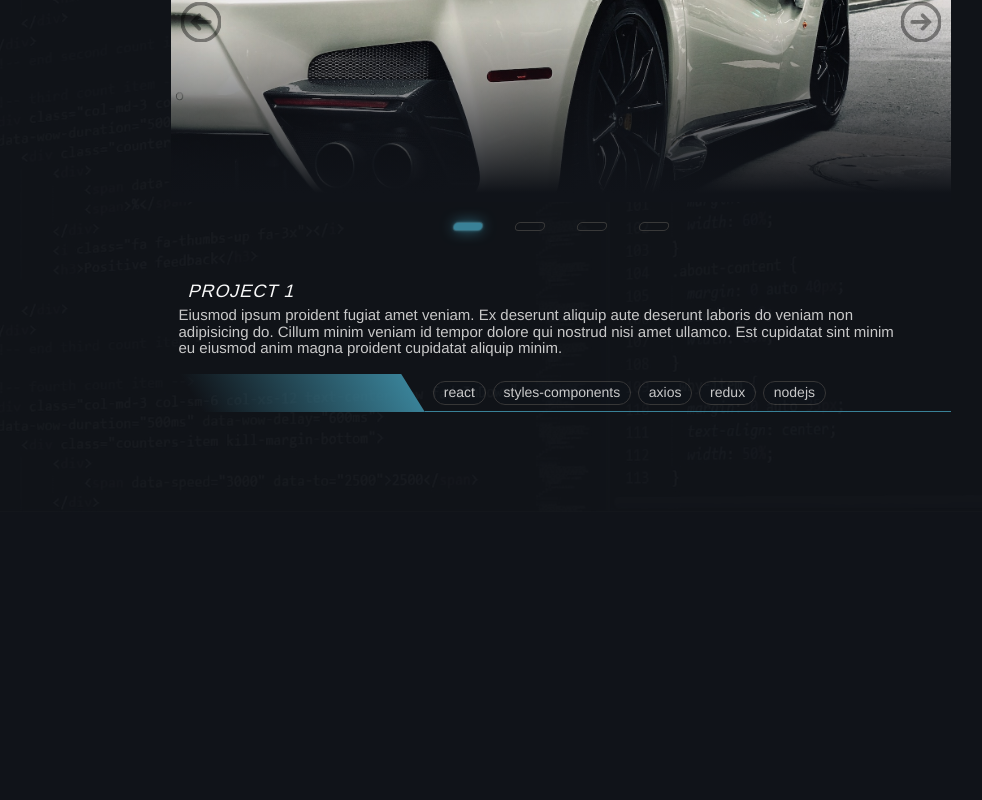
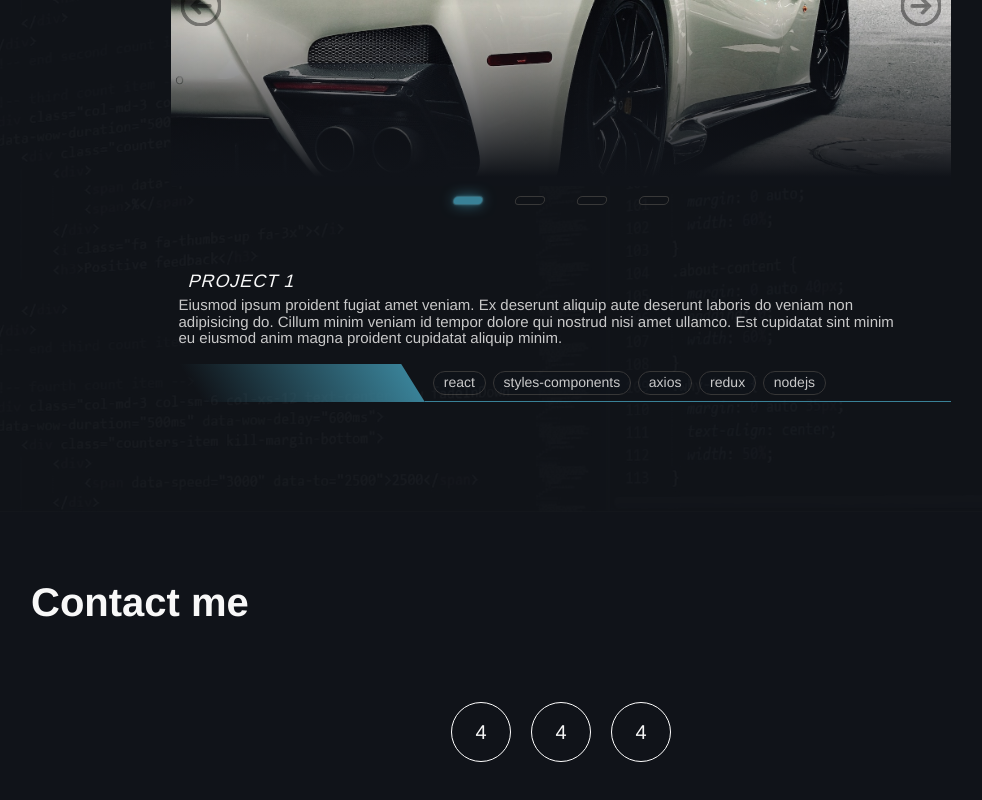
Before and after one commit to braian009/portfolio2, a Next.js app: page / in a window 1280 px wide. Shown: the part 2048-2848 px from the top of the page, without its empty margins (79-1061 px from the left). Before the commit the page ends 2560 px from the top, so only its background shows below. Built offline with nearby package versions, Linux system fonts and the light colour scheme.

Commit message:
contact section's mockup added

```diff
--- a/components/About/index.js
+++ b/components/About/index.js
@@ -35,13 +35,13 @@ const About = () => {
       <AnimatePresence>
         {summaryActive && (
           <motion.div
-            initial={{ opacity: 0 }}
+            initial={{ opacity: 0}}
             animate={{ opacity: 1}}
-            exit={{ opacity: 0 }}
+            exit={{ opacity: 0}}
             transition={{
               type: 'spring',
               ease: 'easeOut',
-              duration: 0.6,
+              duration: 0.5,
             }}
           >
             <Summary />
--- /dev/null
+++ b/components/Contact/contact.module.css
@@ -0,0 +1,34 @@
+.container {
+    min-height: 50vh;
+    width: 100%;
+    position: relative;
+    display: flex;
+    align-items: center;
+    justify-content: center;
+}
+
+.inner {
+    width: 100%;
+    max-width: 1080px;
+    padding: 2em 0.5em;
+}
+
+.socialsContainer {
+    display: grid;
+    place-content: center;
+    height: 11em;
+}
+
+.socialsContainer ul {
+    display: flex;
+    gap: 1em;
+}
+
+.socialsContainer ul li {
+    width: 3em;
+    height: 3em;
+    border-radius: 50%;
+    border: 1px solid white;
+    display: grid;
+    place-items: center;
+}
--- /dev/null
+++ b/components/Contact/index.js
@@ -0,0 +1,22 @@
+import * as React from "react";
+import styles from "./contact.module.css";
+
+const Contact = () => {
+  return (
+    <div className={styles.container}>
+      <div className={styles.inner}>
+        <h1>Contact me</h1>
+        <div className={styles.socialsContainer}>
+            <ul>
+                <li>4</li>
+                <li>4</li>
+                <li>4</li>
+            </ul>
+        </div>
+      </div>
+    </div>
+  );
+};
+
+
+export default Contact;
--- a/components/Hero/hero.module.css
+++ b/components/Hero/hero.module.css
@@ -62,6 +62,7 @@
 .infoText h1 {
   font-size: 3rem;
   line-height: 0.8;
+
 
   position: relative;
 }
--- a/components/Projects/DetailsCard/detailscard.module.css
+++ b/components/Projects/DetailsCard/detailscard.module.css
@@ -49,6 +49,7 @@
   transform: skew(32deg);
   min-height: 100%;
   width: 30%;
+
 }
 
 .list > div:before {
--- a/components/Projects/projects.module.css
+++ b/components/Projects/projects.module.css
@@ -28,12 +28,12 @@
   display: grid;
   justify-items: center;
   grid-template-rows: 45vh 0.5em auto;
-  gap: 1em;
+  gap: 0.5em;
 
   width: 100%;
   max-width: 40em;
   margin: 0 auto;
   height: 75vh;
-  min-height: 75vh;
+  min-height: 79vh;
   padding: 0 0.5em;
 }
--- a/pages/index.js
+++ b/pages/index.js
@@ -4,6 +4,7 @@ import Navbar from "@/components/Navbar";
 import About from "@/components/About";
 import Skills from "@/components/Skills";
 import Projects from "@/components/Projects";
+import Contact from "@/components/Contact";
 
 
 export default function Home() {
@@ -21,6 +22,7 @@ export default function Home() {
       <About/>
       <Skills/>
       <Projects/>
+      <Contact/>
       </>
     </>
   );
```
